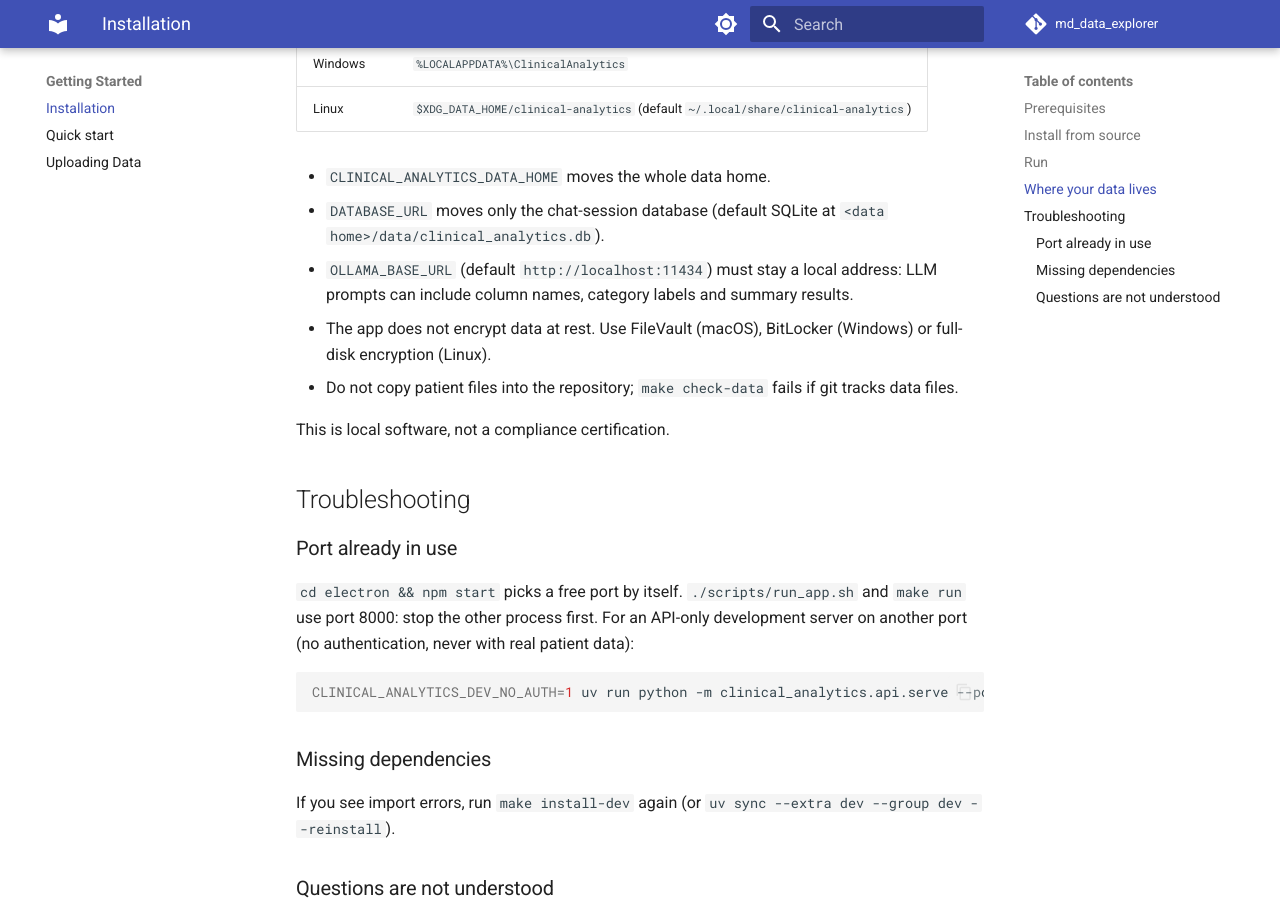
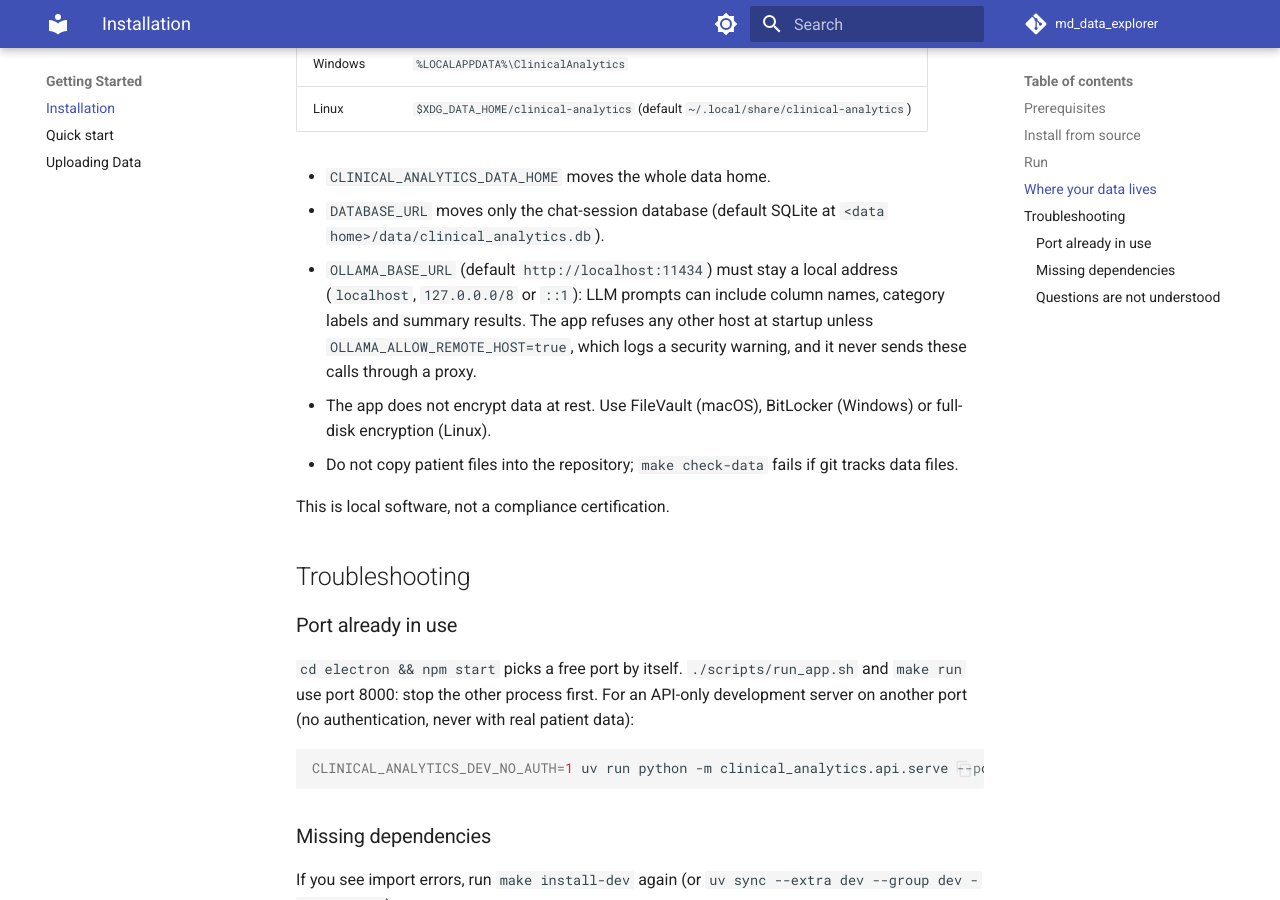
Before and after one commit to jtouley/md_data_explorer, an MkDocs documentation site: the page built from docs/getting-started/installation.md, in a window 1280 px wide and 900 px high, scrolled down 1832 px. Built offline with MkDocs 1.6.1 and Material for MkDocs 9.7.7, drawn with Linux system fonts in a browser that asks for light colours; comment, search, counter and statistics services are not loaded.

Commit message:
docs: say the model URL must be loopback and how the opt-in works
Co-Authored-By: Claude Opus 5.5 <noreply@anthropic.com>
Claude-Session: https://claude.ai/code/session_01Lho8TYTiEckwDsM4soF5Ym

```diff
--- a/docs/getting-started/installation.md
+++ b/docs/getting-started/installation.md
@@ -50,7 +50,7 @@ Uploads, the analytics database, chat sessions and NL prompt-learning files are
 
 - `CLINICAL_ANALYTICS_DATA_HOME` moves the whole data home.
 - `DATABASE_URL` moves only the chat-session database (default SQLite at `<data home>/data/clinical_analytics.db`).
-- `OLLAMA_BASE_URL` (default `http://localhost:11434`) must stay a local address: LLM prompts can include column names, category labels and summary results.
+- `OLLAMA_BASE_URL` (default `http://localhost:11434`) must stay a local address (`localhost`, `127.0.0.0/8` or `::1`): LLM prompts can include column names, category labels and summary results. The app refuses any other host at startup unless `OLLAMA_ALLOW_REMOTE_HOST=true`, which logs a security warning, and it never sends these calls through a proxy.
 - The app does not encrypt data at rest. Use FileVault (macOS), BitLocker (Windows) or full-disk encryption (Linux).
 - Do not copy patient files into the repository; `make check-data` fails if git tracks data files.
 
```
Also changed, not shown: README.md (+1 -1 lines).
